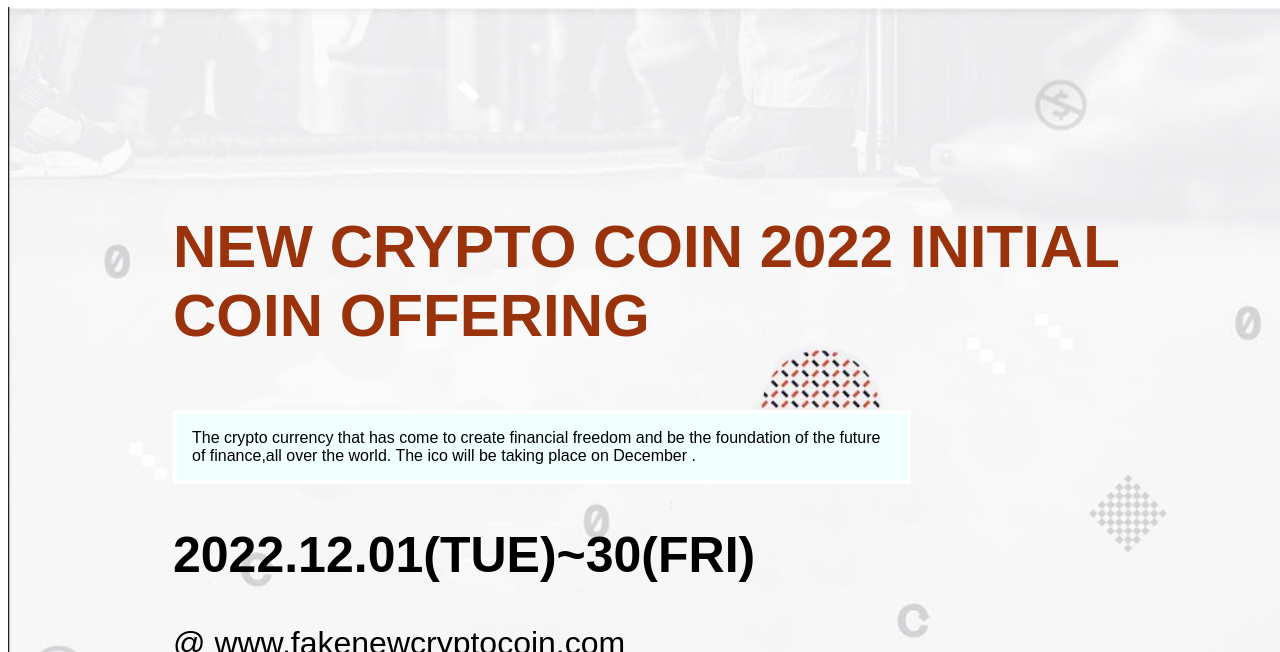
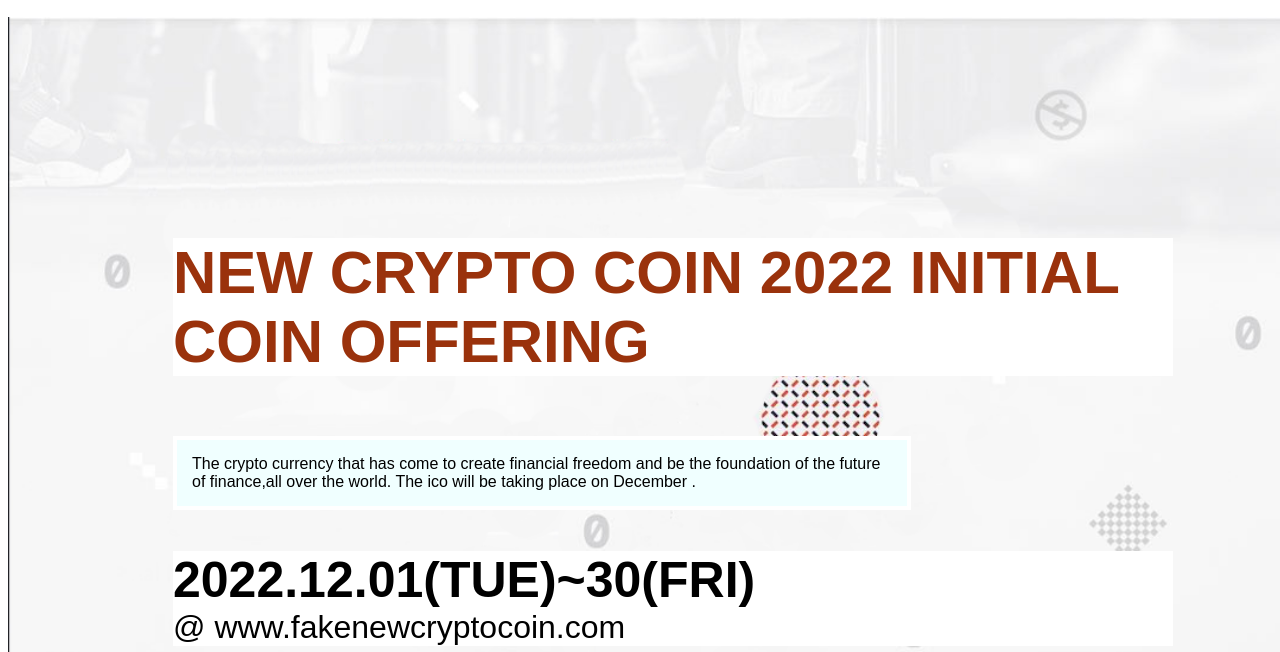
Before and after one commit to PrinceBadru/capstone, a website: page index.html in a window 1280 px wide. Shown: the part 148-800 px from the top of the page. Drawn offline with Linux system fonts and the light colour scheme.

Commit message:
add light background

```diff
--- a/style.css
+++ b/style.css
@@ -1,5 +1,6 @@
 .full-body {
   background-image: url(./images/bitcoin-3089728__340.webp);
+  opacity: inherit;
   background-repeat: no-repeat;
 }
 
@@ -17,6 +18,19 @@
   list-style: none;
 }
 
+.ico-words {
+  background-color: white;
+}
+
+.ico-date {
+  background-color: white ;
+  margin-bottom: 0;
+}
+
+.ico-title {
+  background-color: white ;
+}
+
 .card {
   gap: 0;
   width: 500px;
@@ -25,6 +39,11 @@
   background-color: rgb(14, 15, 15);
   border: 1px solid rgb(227, 22, 22);
   flex-wrap: wrap;
+}
+
+.contact {
+  margin-bottom: 10px;
+  background-color: white;
 }
 
 .crypto-image {
@@ -91,6 +110,7 @@
   margin-bottom: -12px;
   color: white;
   font-size: 25px;
+  background-color: black;
 }
 
 .main-section {
@@ -497,6 +517,7 @@
     color: rgb(154, 50, 12);
     font-size: 60px;
     width: 1000px;
+    background-color: ;
   }
 
   .contact {
```
